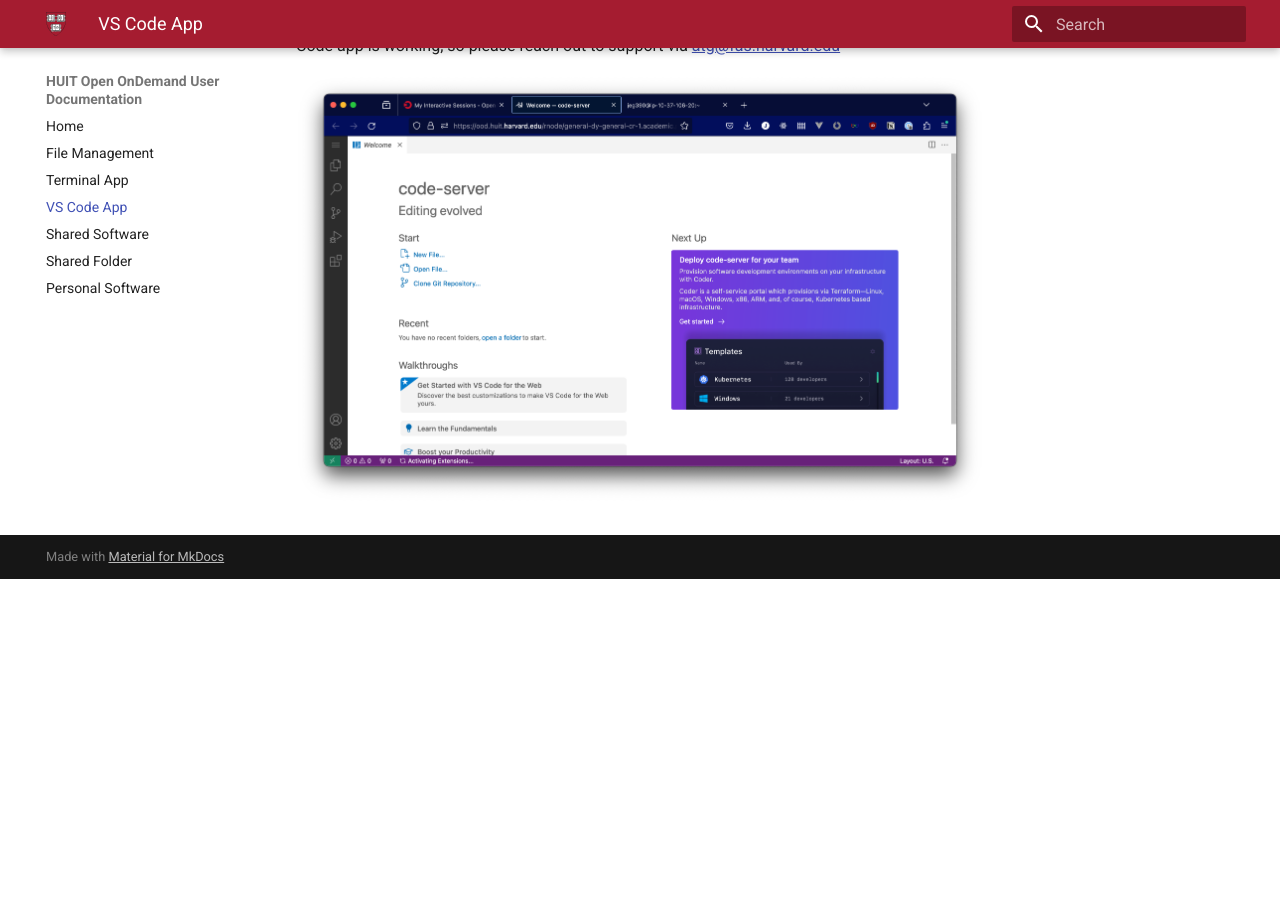
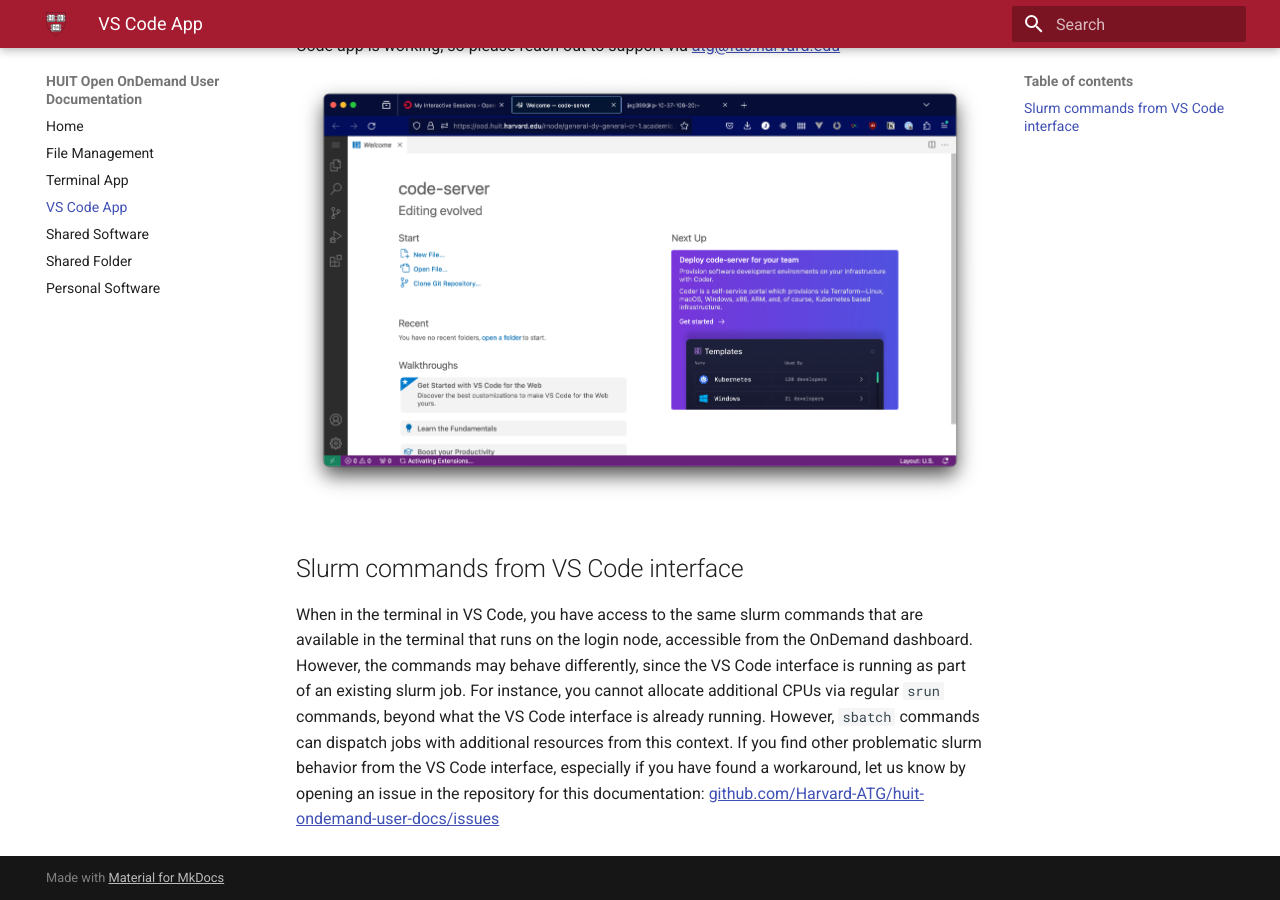
Before and after one commit to Harvard-ATG/huit-ondemand-user-docs, an MkDocs documentation site: the page built from docs/vscode-app.md, in a window 1280 px wide and 900 px high, scrolled down 2443 px. Built offline with MkDocs 1.6.1 and Material for MkDocs 9.7.7, drawn with Linux system fonts in a browser that asks for light colours; before the commit the page ends 3022 px from its top, so only the background shows below that.

Commit message:
add info on different slurm behavior

```diff
--- a/docs/vscode-app.md
+++ b/docs/vscode-app.md
@@ -21,3 +21,7 @@ Once your compute resources have been allocated and your environment is ready, y
 Once you click the button to connect, you should be directed to a VS Code interface like this one. You shouldn't be prompted for a password, and if you are, that indicates an issue with how the VS Code app is working, so please reach out to support via [atg@fas.harvard.edu](mailto:atg@fas.harvard.edu)
 
 ![Screenshot of Open OnDemand interface](images/vscode_5.png)
+
+## Slurm commands from VS Code interface
+
+When in the terminal in VS Code, you have access to the same slurm commands that are available in the terminal that runs on the login node, accessible from the OnDemand dashboard. However, the commands may behave differently, since the VS Code interface is running as part of an existing slurm job. For instance, you cannot allocate additional CPUs via regular `srun` commands, beyond what the VS Code interface is already running. However, `sbatch` commands can dispatch jobs with additional resources from this context. If you find other problematic slurm behavior from the VS Code interface, especially if you have found a workaround, let us know by opening an issue in the repository for this documentation: [github.com/Harvard-ATG/huit-ondemand-user-docs/issues](https://github.com/Harvard-ATG/huit-ondemand-user-docs/issues)
```
